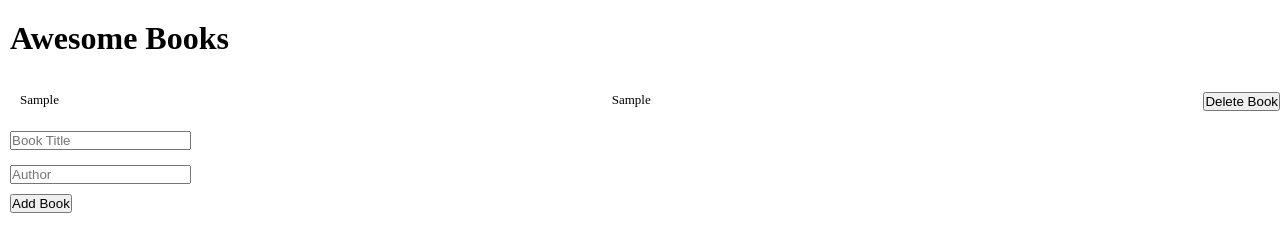
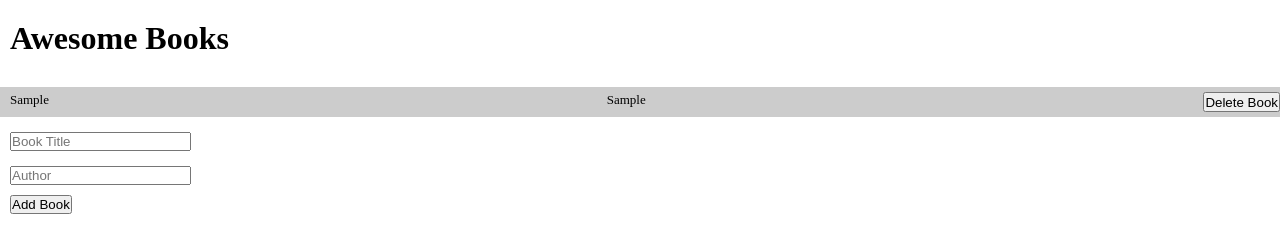
Before and after one commit to AyomipoMajek/Awesome-Books-Jav, a website: page index.html in a window 1280 px wide. Both pictures are taken after typing "Sample", "Sample" into the empty fields and a click on the button "Add Book". Drawn offline with Linux system fonts and the light colour scheme.

Commit message:
book table java scriot and styling further worked on

```diff
--- a/style.css
+++ b/style.css
@@ -20,8 +20,12 @@
   font-size: 13px;
 }
 
-.library {
-  padding-left: 10px;
+.book:nth-child(odd) {
+  background: #ccc;
+  height: 20px;
+}
+.book:nth-child(even) {
+  background: #fff;
 }
 
 .container hr {
```
